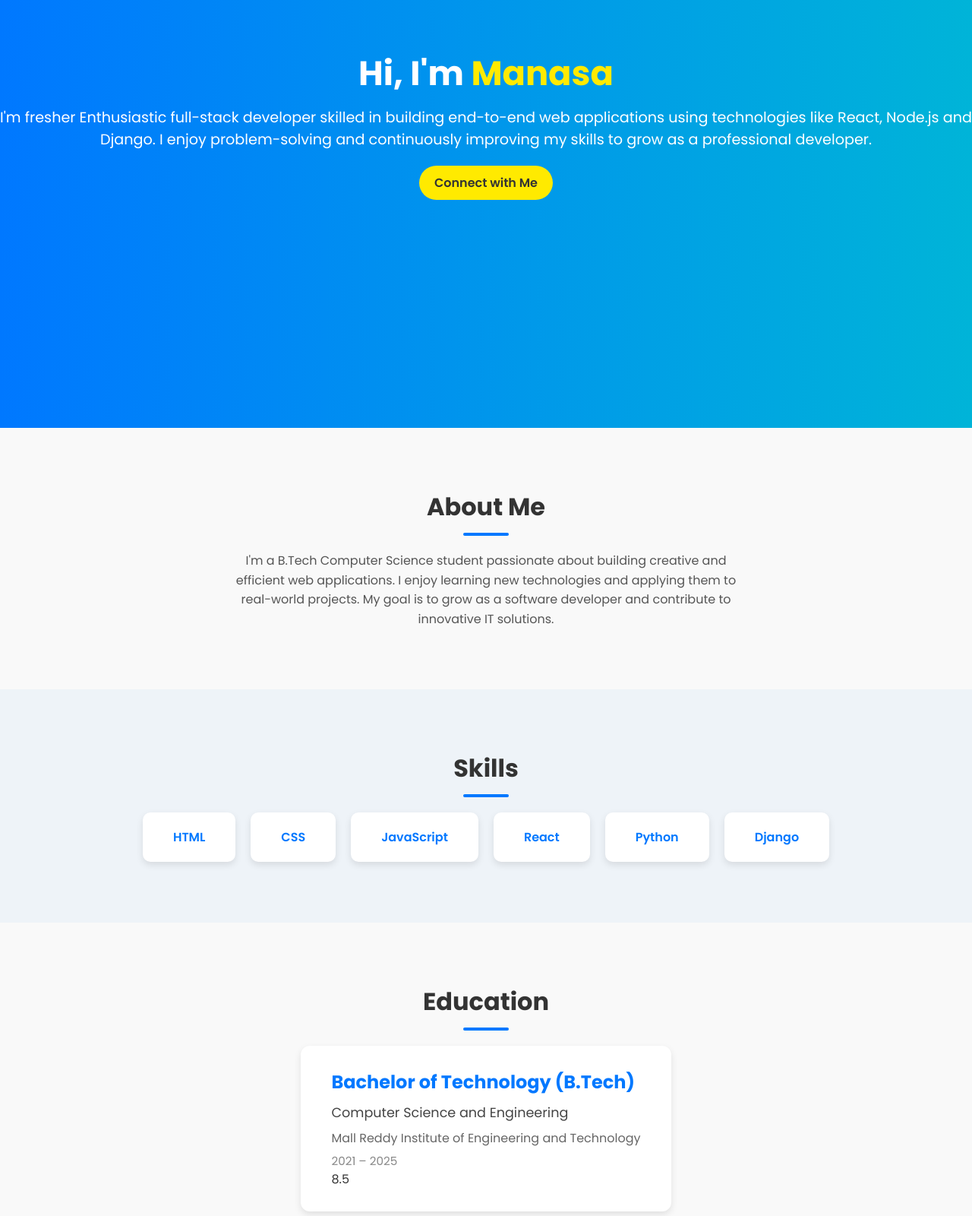
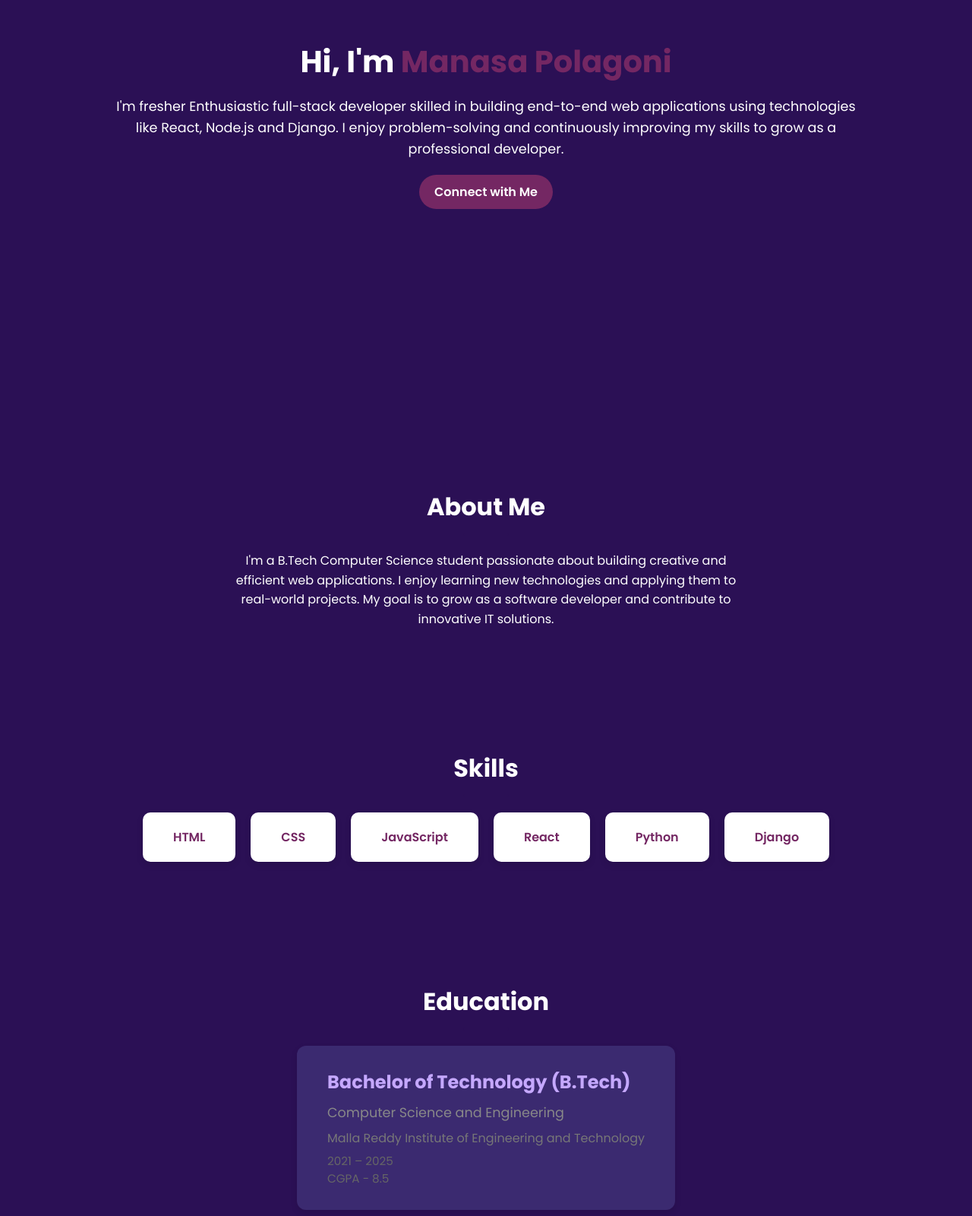
Before and after one commit to polagonimanasa/portfolio, a plain HTML site: page index.html in a window 1280 px wide. Shown: the part 320-1920 px from the top of the page at 76% size. Drawn offline with Linux system fonts and the light colour scheme.

Commit message:
Updated portfolio layout

```diff
--- a/index.html
+++ b/index.html
@@ -31,7 +31,7 @@
   <!-- Hero Section -->
   <section id="home" class="hero">
     <div class="hero-content">
-      <h1>Hi, I'm <span>Manasa</span></h1>
+      <h1>Hi, I'm <span>Manasa Polagoni</span></h1>
       <p>
         I'm fresher Enthusiastic full-stack developer skilled in building
         end-to-end web applications using technologies like React,
@@ -72,9 +72,9 @@
       <div class="education-card">
         <h3>Bachelor of Technology (B.Tech)</h3>
         <p class="course">Computer Science and Engineering</p>
-        <p class="college">Mall Reddy Institute of Engineering and Technology</p>
+        <p class="college">Malla Reddy Institute of Engineering and Technology</p>
         <p class="duration">2021 – 2025</p>
-        <p class="CGPA">8.5</p>
+        <p class="CGPA">CGPA - 8.5</p>
       </div>
     </div>
   </section>
--- a/style.css
+++ b/style.css
@@ -12,7 +12,7 @@ html {
 
 body {
   background-color: #f9f9f9;
-  color: #333;
+  color:  #c5a8ff;
 }
 
 /* Navbar */
@@ -21,7 +21,7 @@ body {
   justify-content: space-between;
   align-items: center;
   padding: 20px 50px;
-  background-color: #0078ff;
+  background-color: #2b1055;
   color: white;
   position: sticky;
   top: 0;
@@ -47,38 +47,46 @@ body {
 }
 
 .nav-links li a:hover {
-  color: #ffea00;
+  color: #742763;
 }
 
 /* Hero Section */
 .hero {
   height: 100vh;
-  background: linear-gradient(to right, #0078ff, #00b4d8);
+  background: #2b1055;
   color: white;
   display: flex;
   justify-content: center;
   align-items: center;
+  padding: 80px 10%;
   text-align: center;
+  flex-wrap: wrap;
+}
+
+.hero-content{
+  text-align: center;
+  padding: 20px;
 }
 
 .hero h1 {
-  font-size: 2.8rem;
-  margin-bottom: 10px;
+  font-size: 2.5rem;
+  margin-bottom: 15px;
 }
 
 .hero h1 span {
-  color: #ffea00;
+  color: #742763;
 }
 
 .hero p {
-  font-size: 1.2rem;
+  font-size: 1.1rem;
+  line-height: 1.6;
   margin-bottom: 20px;
 }
 
 .btn {
   display: inline-block;
-  background-color: #ffea00;
-  color: #333;
+  background-color:#742763;
+  color:  white;
   padding: 10px 20px;
   border-radius: 30px;
   font-weight: 600;
@@ -87,20 +95,22 @@ body {
 }
 
 .btn:hover {
-  background-color: white;
+  background-color: #503448;
 }
 
 /* About Section */
 .about-section {
   padding: 80px 20px;
   text-align: center;
+  background-color: #2b1055
+
 }
 
 .section-title {
   font-size: 2rem;
   font-weight: 700;
   margin-bottom: 40px;
-  color: #333;
+  color: #c5a8ff;
   position: relative;
 }
 
@@ -109,7 +119,7 @@ body {
   display: block;
   width: 60px;
   height: 4px;
-  background-color: #0078ff;
+  background-color: #2b1055;
   margin: 10px auto 0;
   border-radius: 2px;
 }
@@ -118,12 +128,12 @@ body {
   max-width: 700px;
   margin: auto;
   line-height: 1.6;
-  color: #555;
+  color: white;
 }
 
 /* Skills Section */
 .skills-section {
-  background-color: #eef3f8;
+  background-color: #2b1055;
   padding: 80px 20px;
   text-align: center;
 }
@@ -141,7 +151,7 @@ body {
   border-radius: 10px;
   box-shadow: 0 4px 10px rgba(0, 0, 0, 0.1);
   font-weight: 600;
-  color: #0078ff;
+  color: #742763;
   transition: transform 0.3s;
 }
 
@@ -151,9 +161,10 @@ body {
 
 /* Education Section */
 .education-section {
-  background-color: #f9f9f9;
+  background-color: #2b1055;
   padding: 80px 0;
   text-align: center;
+  color: #c5a8ff;
 }
 
 .education-container {
@@ -165,7 +176,7 @@ body {
 }
 
 .education-card {
-  background-color: #fff;
+  background-color: #3b2a70;
   box-shadow: 0 4px 10px rgba(0, 0, 0, 0.1);
   border-radius: 12px;
   padding: 30px 40px;
@@ -181,26 +192,33 @@ body {
 
 .education-card h3 {
   font-size: 1.5rem;
-  color: #0078ff;
+  color: #c5a8ff;
   margin-bottom: 10px;
 }
 
 .education-card .course {
   font-size: 1.1rem;
-  color: #444;
+  color:  #888;
   margin-bottom: 8px;
 }
 
 .education-card .college {
   font-size: 1rem;
-  color: #666;
+  color: #777;
   margin-bottom: 6px;
 }
 
+
 .education-card .duration {
   font-size: 0.95rem;
-  color: #888;
+  color: #666;
 }
+
+.education-card .CGPA {
+  font-size: 0.95rem;
+  color: #666;
+}
+
 
 /* === Projects Section === */
 .projects-section {
@@ -213,7 +231,7 @@ body {
 .projects-section .section-title {
   font-size: 2rem;
   font-weight: 700;
-  color: #c5a8ff;
+  color: white;
   margin-bottom: 60px;
 }
 
@@ -277,8 +295,9 @@ body {
 /* Certificates Section */
 .certificates-section {
   padding: 80px 20px;
-  background-color: #eef3f8;
+  background-color: #2b1055;
   text-align: center;
+  color: white;
 }
 
 .certificates-container {
@@ -289,7 +308,7 @@ body {
 }
 
 .certificate-card {
-  background-color: white;
+  background-color: #3b2a70;
   border-radius: 12px;
   box-shadow: 0 4px 10px rgba(0, 0, 0, 0.1);
   padding: 20px;
@@ -303,7 +322,7 @@ body {
 }
 
 .certificate-card h3 {
-  color: #0078ff;
+  color: #c5a8ff;
   font-size: 1.1rem;
   margin-bottom: 5px;
 }
@@ -311,7 +330,7 @@ body {
 /* Contact Section */
 /* Contact Section */
 .contact-section {
-  background-color: #f9f9f9;
+  background-color: #2b1055;
   text-align: center;
   padding: 80px 0;
 }
@@ -320,18 +339,18 @@ body {
   font-size: 2rem;
   font-weight: 700;
   margin-bottom: 20px;
-  color: #333;
+  color: white;
 }
 
 .contact-text {
   font-size: 1.1rem;
-  color: #555;
+  color: white;
   margin-bottom: 25px;
 }
 
 .contact-details {
   font-size: 1rem;
-  color: #333;
+  color:  #c5a8ff;;
   margin-bottom: 30px;
   line-height: 1.6;
 }
```
Also changed, not shown: images/profile.jpg (deleted).
